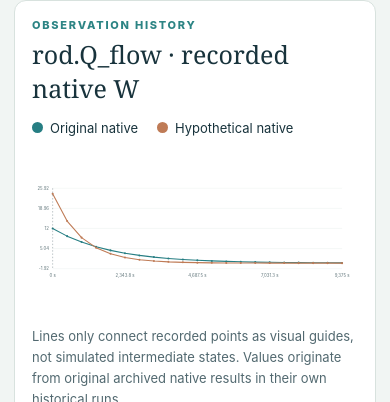
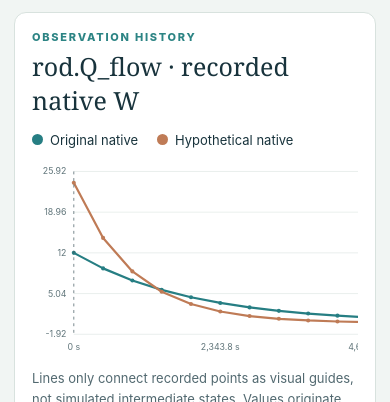
Before and after one commit to physicsvigilante/sim_heat, a plain HTML site: page viewer/network/compare.html in a window 390 px wide. Shown: the part 1598-2000 px from the top of the page. Drawn offline with Linux system fonts and the light colour scheme.

Commit message:
Contain comparison chart scrolling and source hashes within narrow mobile panels

```diff
--- a/viewer/network/compare.html
+++ b/viewer/network/compare.html
@@ -16,11 +16,11 @@ input[type=range]{width:100%;accent-color:#277d7d}select:focus-visible,input:foc
 small,.muted{color:#597077}.stats{display:grid;grid-template-columns:minmax(0,1fr) minmax(0,1fr);gap:12px}
 .result{padding:18px;background:#f4f8f5;border-radius:9px;min-width:0}.result h3{font-size:13px;text-transform:uppercase;letter-spacing:.08em;margin:0 0 7px}.result strong{display:block;font-size:clamp(20px,3vw,29px);font-variant-numeric:tabular-nums;overflow-wrap:anywhere}
 .result small{display:block;margin-top:8px}.result.baseline{border-top:4px solid #267e83}.result.revised{border-top:4px solid #bf7b56}
-.note{font-size:13px;color:#526970}.line{border-top:1px solid #e0e9e3;margin:14px 0}.datachart{width:100%;height:auto;display:block;min-height:190px;overflow:visible}
+.note{font-size:13px;color:#526970}.line{border-top:1px solid #e0e9e3;margin:14px 0}.plot-scroll{width:100%;overflow-x:auto;overscroll-behavior-x:contain}.datachart{width:100%;min-width:660px;height:auto;display:block;min-height:190px;overflow:visible}input[type=range]+.fieldrow{margin-top:12px}
 .legend{display:flex;gap:19px;flex-wrap:wrap;font-size:13px}.dot{display:inline-block;width:11px;height:11px;border-radius:999px;margin-right:7px}
 code{font-size:12px;overflow-wrap:anywhere}.source{display:grid;grid-template-columns:1fr 1fr;gap:14px}.source>div{min-width:0}.source a,.source p{overflow-wrap:anywhere;word-break:break-word}
 #error{display:none;border:1px solid #c9846e;background:#fff4ee;color:#8f382c;padding:14px;border-radius:9px;margin-top:14px}#error:not(:empty){display:block}
-#inspector[hidden]{display:none!important}@media(max-width:690px){main{padding:22px 14px 38px}.layout,.source,.stats{grid-template-columns:minmax(0,1fr)}.panel{padding:17px}}
+#inspector[hidden]{display:none!important}@media(max-width:690px){.datachart{min-width:660px}main{padding:22px 14px 38px}.layout,.source,.stats{grid-template-columns:minmax(0,1fr)}.panel{padding:17px}}
 </style></head><body>
 <header><strong>SIM / HEAT · SOURCE-LINKED COMPARISON</strong><nav><a href="./index.html">Open network explorer</a></nav></header>
 <main>
@@ -33,6 +33,6 @@ code{font-size:12px;overflow-wrap:anywhere}.source{display:grid;grid-template-co
 <div class="layout"><section class="panel"><div class="eyebrow">Saved physical time</div><h2 id="time-label">—</h2><input id="time-slider" aria-label="Synchronized saved native time" type="range" min="0" max="0" value="0" disabled><div class="fieldrow"><small id="time-range">—</small><small id="sample-count">—</small></div><p class="note" style="margin-bottom:0">The slider moves between identical saved timestamps in both source files. It never interpolates between them.</p></section>
 <section class="panel"><div class="fieldrow"><label for="quantity-select">Source-linked observation</label><select id="quantity-select" aria-label="Comparison physical observation" disabled></select></div><p class="note" id="quantity-description" style="margin:13px 0 0"></p><div class="line"></div><div class="eyebrow">Derived display aid</div><h2 id="gap-label" style="margin-bottom:5px">—</h2><p id="gap-details" class="note" style="margin-bottom:0"></p></section></div>
 <section class="panel"><div class="eyebrow">Native saved values</div><h2>Original and hypothetical</h2><div class="stats"><div class="result baseline"><h3>Original source</h3><strong id="baseline-value">—</strong><small id="baseline-model">—</small></div><div class="result revised"><h3>Hypothetical successor</h3><strong id="successor-value">—</strong><small id="successor-model">—</small></div></div></section>
-<section class="panel"><div class="eyebrow">Observation history</div><h2 id="chart-title">Recorded source samples</h2><div class="legend"><span><i class="dot" style="background:#267e83"></i>Original native</span><span><i class="dot" style="background:#bf7b56"></i>Hypothetical native</span></div><svg id="comparison-chart" class="datachart" viewBox="0 0 900 300" role="img" aria-label="Two saved native observation histories at matching physical times"></svg><p class="note">Lines only connect recorded points as visual guides, not simulated intermediate states. Values originate from original archived native results in their own historical runs.</p></section>
+<section class="panel"><div class="eyebrow">Observation history</div><h2 id="chart-title">Recorded source samples</h2><div class="legend"><span><i class="dot" style="background:#267e83"></i>Original native</span><span><i class="dot" style="background:#bf7b56"></i>Hypothetical native</span></div><div class="plot-scroll" tabindex="0" role="region" aria-label="Horizontally scrollable native comparison chart"><svg id="comparison-chart" class="datachart" viewBox="0 0 900 300" role="img" aria-label="Two saved native observation histories at matching physical times"></svg></div><p class="note">Lines only connect recorded points as visual guides, not simulated intermediate states. Values originate from original archived native results in their own historical runs.</p></section>
 <section class="panel"><div class="eyebrow">Source and limitations</div><h2>Two native histories, two provenance records</h2><div class="source"><div><h3>Original</h3><div id="baseline-source" class="note"></div></div><div><h3>Hypothetical</h3><div id="successor-source" class="note"></div></div></div><p class="note">Both result sets are <code>diagnostic_only</code>, <code>nativeQualified=false</code>. This does not establish independent physical measurement, exact finite-time equilibrium or certified reference error. Conductivity and topology values were verified by H1 study admission; source-relative JSON digests do not attest the GitHub host.</p></section>
 </div></main><script type="module" src="./compare.mjs"></script></body></html>
```
